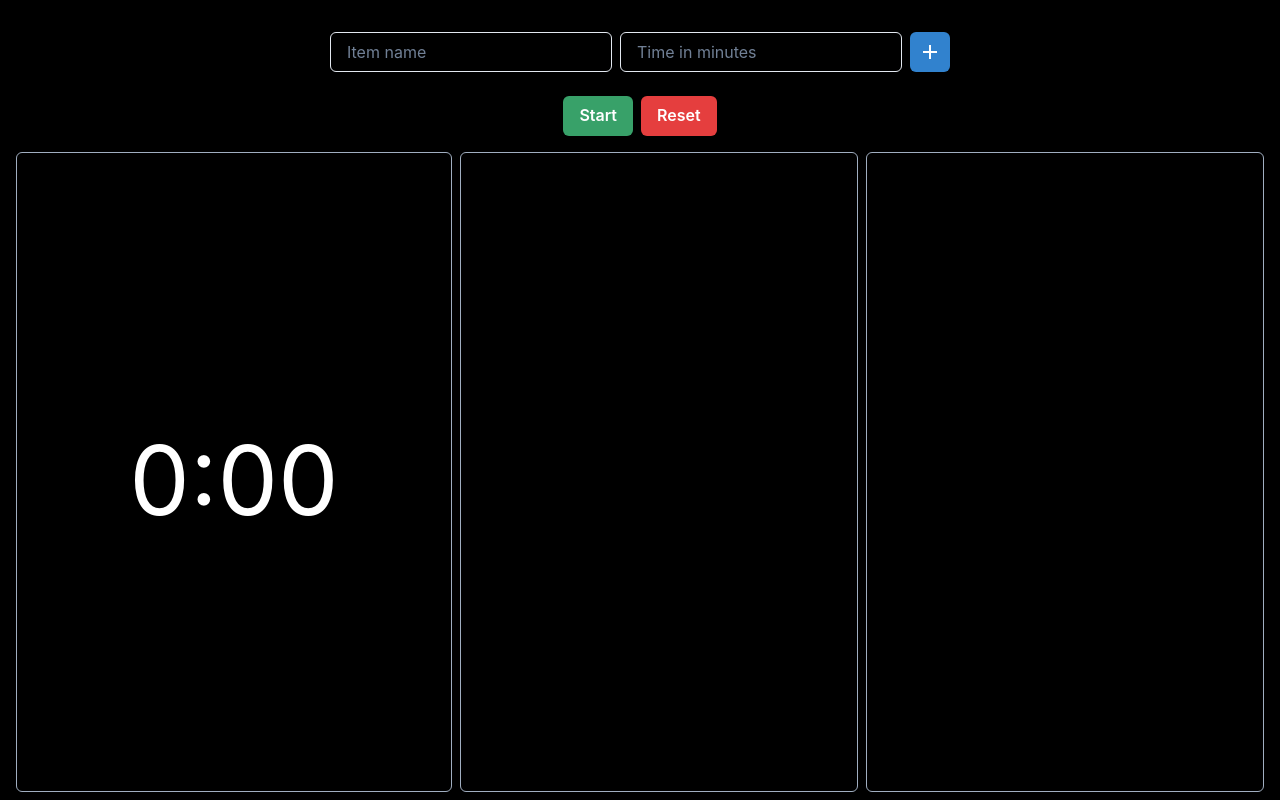
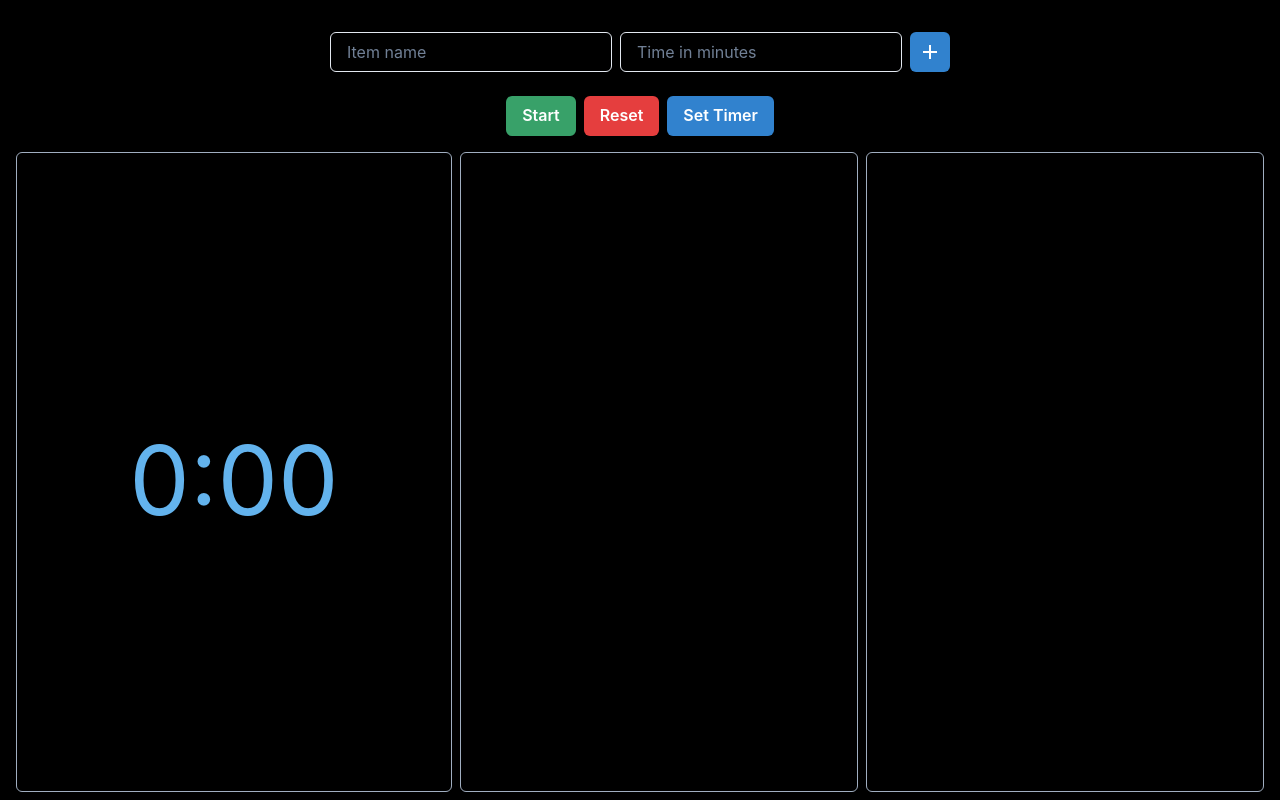
Before and after one commit to JamesMcCullough-AAO/cooking-timer, a React (Create React App) app: page / in a window 1280 px wide. Built offline with nearby package versions, Linux system fonts and the light colour scheme.

Commit message:
More Customization

```diff
--- a/src/App.tsx
+++ b/src/App.tsx
@@ -104,6 +104,21 @@ const App: React.FC = () => {
       >
         Reset
       </Button>
+      <Button
+        colorScheme="blue"
+        onClick={() => {
+          const time = prompt('Set the Time in Minutes');
+          if (time) {
+            setMasterTimer(parseInt(time)*60);
+          }
+        }}
+        mt="4"
+        disabled={isTimerActive}
+        isDisabled={isTimerActive}
+      >
+        Set Timer
+      </Button>
+
       </HStack>
       <HStack
       justifyContent="space-between"
@@ -120,6 +135,7 @@ const App: React.FC = () => {
          flexDirection="column"
         >
       <Text fontSize="8xl" mt="4" textAlign="center" width="100%"
+      color={isTimerActive ? 'white': 'blue.300'}
       >
         {Math.floor(masterTimer / 60)}:{(masterTimer % 60).toString().padStart(2, '0')}
       </Text>
```
